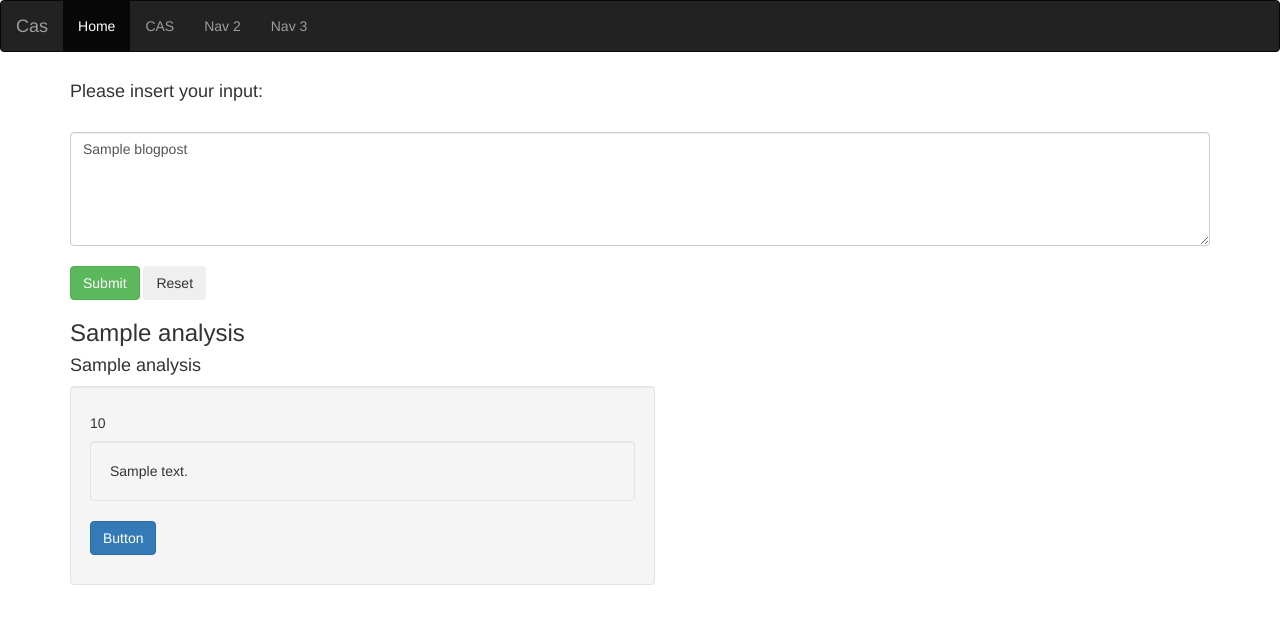
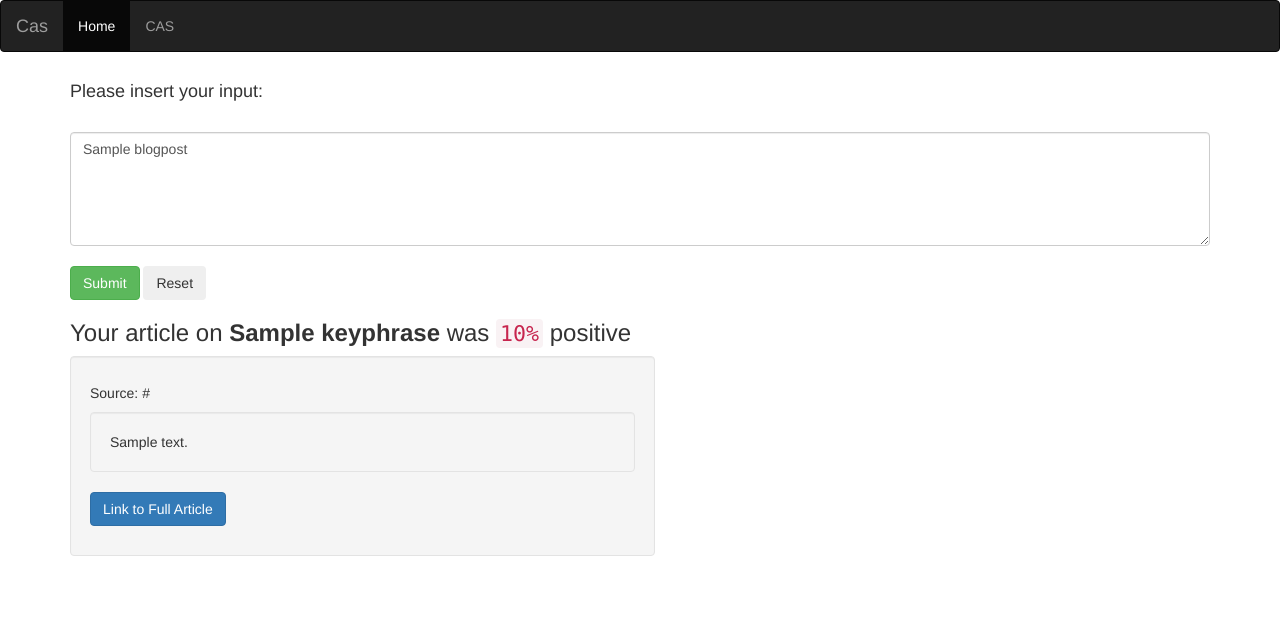
Before and after one commit to zorawar87/CAS, a Flask app: template templates/cas-analysis.html in a window 1280 px wide. Shown: the top 624 px of the page. Run offline with Flask 2, Linux system fonts and the light colour scheme; the template is opened without the code that fills it: most values are stand-ins (such as "Sample title", 1, 10 or a date in 2020); parts of the project's set-up code (start-up, migrations or seed data) failed here and were passed over; some libraries are stand-ins or nearby versions.

Commit message:
article iteration almost done

```diff
--- a/TextAnalyser.py
+++ b/TextAnalyser.py
@@ -115,7 +115,6 @@ class TextAnalyser:
     def getArticleById(self, uid):
         return self.rawJson[uid-1]
 
-
 """
 TextAnalyser({
     'documents': [
--- a/hello.py
+++ b/hello.py
@@ -30,6 +30,10 @@ def cas_app():
         print(info)
         return render_template('cas-analysis.html',
                 blogpost = request.form["blogpost"],
-                analysis = "Your article on %s was %f%% positive." % (info["keyPhrases"][0],info["score"]*100))
-
+                analysis = {"keyphrase" : info["keyPhrases"][0],"score": info["score"]*100},
+                articles = [
+                    {"score":0.5, "description": "this is positive", "link":"https://google.com", "website":"google.com"},
+                    {"score":0.6, "description": "this is negative", "link":"https://yahoo.com", "website":"yahoo.com"}
+                    ]
+                )
     return render_template('cas-analysis.html')
--- a/templates/cas-analysis.html
+++ b/templates/cas-analysis.html
@@ -19,9 +19,7 @@
     </div>
     <ul class="nav navbar-nav">
       <li class="active"><a href="#">Home</a></li>
-      <li><a href="cas.html">CAS</a></li>
-      <li><a href="#">Nav 2</a></li>
-      <li><a href="#">Nav 3</a></li>
+      <li><a href="/cas">CAS</a></li>
     </ul>
   </div>
 </nav>
@@ -38,25 +36,24 @@
     </form>
 <div id="contents">
     {% if analysis %}
-    <h3 class="text-justify">{{analysis}}</h3>
+    <h3 class="text-justify">Your article on <strong>{{analysis.keyphrase}}</strong> was <code>{{analysis.score}}%</code> positive</h3>
     {% endif %}
 
     {% if analysis %}
-    <h4 class="text-justify">{{analysis}}</h4>
     <div class="container">
     <div class="row">
 
         {% for article in articles%}
         <div class="col-xs-6 well"id="divcard">
             <div class="caption">
-                <h5>{{ article.score }}</h5>
+                <h5>Source: {{ article.website }}</h5>
                 <div class="card bg-light">
                     <div class="card-body">
                         <p class="card-text well">{{article.description}}</p>
                     </div>
                 </div>
                 <p>
-                <a href="{{article.link}}" class="btn btn-primary" role="button"id="link">Button</a>
+                <a href="{{article.link}}" class="btn btn-primary" role="button"id="link">Link to Full Article</a>
                 </p>
             </div>
         </div>
```
